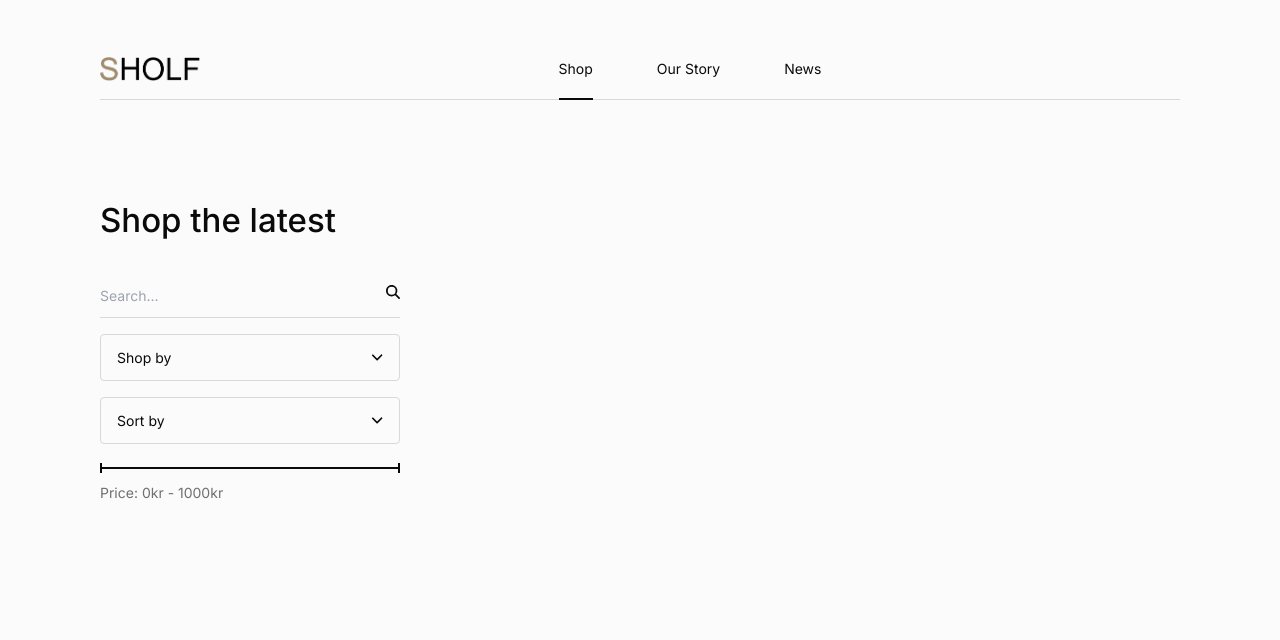
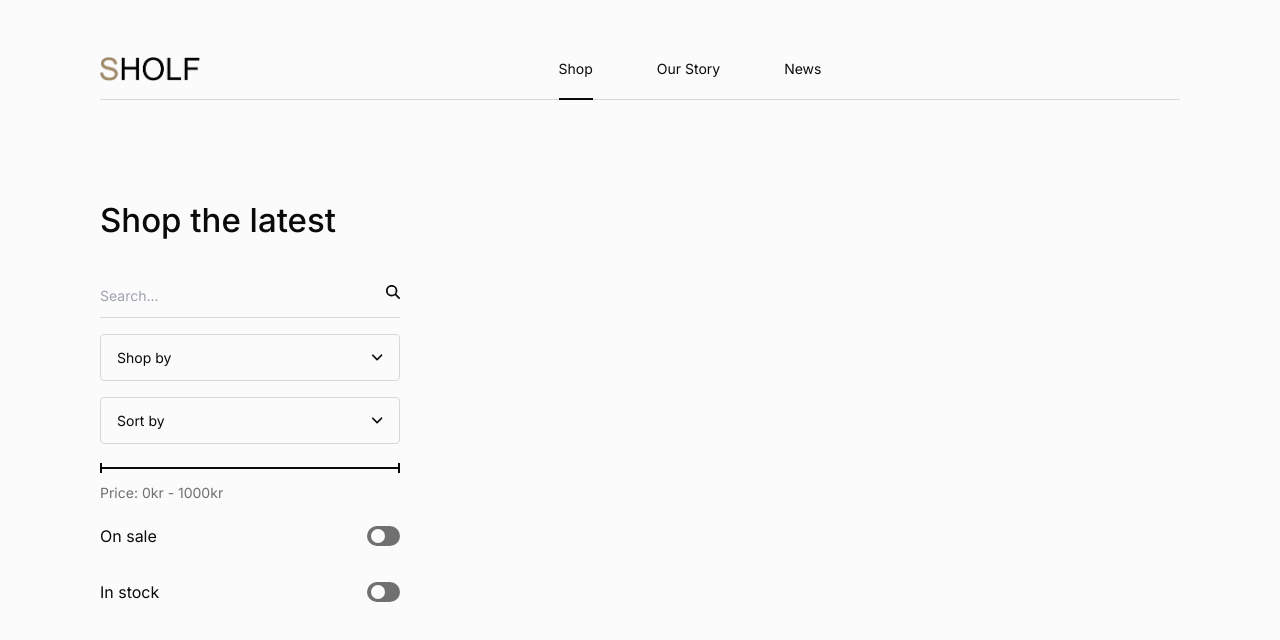
Before and after one commit to buhrmansolutions/interior-affiliate, a Next.js app: page /shop in a window 1280 px wide. Shown: the top 640 px of the page. Built offline with nearby package versions, Linux system fonts and the light colour scheme.

Commit message:
Filters done

```diff
--- a/app/components/filter/Dropdown.tsx
+++ b/app/components/filter/Dropdown.tsx
@@ -37,13 +37,7 @@ export default ({
       {showOptions && (
         <div className="options">
           {options.map((option) => (
-            <button
-              value={option}
-              onClick={(e) => {
-                console.log("option", e);
-                setValue(e);
-              }}
-            >
+            <button value={option} onClick={(e) => setValue(e)}>
               {option}
             </button>
           ))}
--- a/app/components/filter/PriceRangeSlider.tsx
+++ b/app/components/filter/PriceRangeSlider.tsx
@@ -12,7 +12,6 @@ export default () => {
     const newValue = e.target.value;
     const newFromValue = Math.min(newValue, to);
     const percentageValue = 100 * (newFromValue / (maxPrice - minPrice));
-    console.log((100 * (to - from)) / (maxPrice - minPrice) + "%");
     document.getElementById("from-handle")!.style.left = percentageValue + "%";
     document.getElementById("range")!.style.left = percentageValue + "%";
     document.getElementById("range")!.style.width =
@@ -31,7 +30,7 @@ export default () => {
     setTo(newToValue);
   };
   return (
-    <div>
+    <div className="slider-container">
       <div id="slider-distance">
         <div>
           <div id="background-range" />
--- /dev/null
+++ b/app/components/filter/Switch.tsx
@@ -0,0 +1,11 @@
+const Switch = ({ label }) => (
+  <div className="switch-container">
+    {label}
+    <label className="switch">
+      <input type="checkbox" />
+      <span className="slider round" />
+    </label>
+  </div>
+);
+
+export default Switch;
--- a/app/components/filter/config.js
+++ b/app/components/filter/config.js
@@ -1,9 +1,10 @@
 export default {
-    search: true,
-    priceRange: true,
-    sortBy: true,
-    shopBy: true
-}
+  search: true,
+  priceRange: true,
+  sortBy: true,
+  shopBy: true,
+  onSaleSwitch: true,
+};
 
-export const sortByOptions = ["price", "date added"]
-export const shopByOptions = ["clubs", "gloves", "balls"]
+export const sortByOptions = ["price", "date added"];
+export const shopByOptions = ["clubs", "gloves", "balls"];
--- a/app/components/filter/index.tsx
+++ b/app/components/filter/index.tsx
@@ -5,6 +5,7 @@ import { faMagnifyingGlass } from "@fortawesome/free-solid-svg-icons";
 import { FontAwesomeIcon } from "@fortawesome/react-fontawesome";
 import PriceRangeSlider from "./PriceRangeSlider";
 import Dropdown from "./Dropdown";
+import Switch from "./Switch";
 import enabledFilters, { sortByOptions, shopByOptions } from "./config";
 
 export default function Layout() {
@@ -23,6 +24,8 @@ export default function Layout() {
         <Dropdown options={sortByOptions} label="Sort by" />
       )}
       {enabledFilters.priceRange && <PriceRangeSlider />}
+      {enabledFilters.onSaleSwitch && <Switch label="On sale" />}
+      {enabledFilters.onSaleSwitch && <Switch label="In stock" />}
     </div>
   );
 }
--- a/app/components/filter/style.css
+++ b/app/components/filter/style.css
@@ -3,6 +3,9 @@
   display: flex;
   flex-direction: column;
   gap: var(--body-large-size);
+}
+.slider-container {
+  height: 40px;
 }
 
 .input-container {
@@ -125,6 +128,7 @@ input[type="range"]::-ms-tooltip {
   justify-content: space-between;
   display: flex;
   cursor: pointer;
+  text-transform: capitalize;
 }
 
 .options > button:hover {
@@ -137,6 +141,75 @@ input[type="range"]::-ms-tooltip {
   border-radius: 0px 0px 4px 4px;
 }
 
+.switch {
+  position: relative;
+  display: inline-block;
+  width: 33px;
+  height: 20px;
+}
+
+/* Hide default HTML checkbox */
+.switch input {
+  opacity: 0;
+  width: 0;
+  height: 0;
+}
+
+/* The slider */
+.slider {
+  position: absolute;
+  cursor: pointer;
+  top: 0;
+  left: 0;
+  right: 0;
+  bottom: 0;
+  background-color: var(--dark-gray);
+  -webkit-transition: 0.4s;
+  transition: 0.4s;
+}
+
+.slider:before {
+  position: absolute;
+  content: "";
+  height: 14px;
+  width: 14px;
+  left: 4px;
+  bottom: 3px;
+  background-color: var(--white);
+  -webkit-transition: 0.4s;
+  transition: 0.4s;
+}
+
+input:checked + .slider {
+  background-color: var(--accent);
+}
+
+input:focus + .slider {
+  box-shadow: 0 0 1px var(--accent);
+}
+
+input:checked + .slider:before {
+  -webkit-transform: translateX(11px);
+  -ms-transform: translateX(11px);
+  transform: translateX(11px);
+}
+
+.slider.round {
+  border-radius: 10px;
+}
+
+.slider.round:before {
+  border-radius: 50%;
+}
+
+.switch-container {
+  display: flex;
+  align-items: center;
+  justify-content: space-between;
+  font-size: var(--body-large-size);
+  height: 40px;
+}
+
 @media only screen and (max-width: 1080px) {
   .filter {
     width: 100%;
--- a/app/globals.css
+++ b/app/globals.css
@@ -3,13 +3,13 @@
 @tailwind utilities;
 
 :root {
-  --accent: #B4A186;
-  --white: #FBFBFB;
-  --black: #0A0A0A;
+  --accent: #b4a186;
+  --white: #fbfbfb;
+  --black: #0a0a0a;
   --light-gray: #d8d8d8;
-  --gray: #3D3D3D;
+  --gray: #3d3d3d;
   --dark-gray: #707070;
-  --error: #D82700;
+  --error: #d82700;
   --heading-size: 33px;
   --heading2-size: 26px;
   --heading3-size: 20px;
@@ -37,28 +37,27 @@ svg {
   color: var(--black);
 }
 
-h1{
+h1 {
   font-size: var(--heading-size);
   font-weight: var(--medimum-weight);
 }
 
-h2{
+h2 {
   font-size: var(--heading2-size);
   font-weight: var(--regular-weight);
 }
-h3{
+h3 {
   font-size: var(--heading3-size);
   font-weight: var(--regular-weight);
 }
-h4{
+h4 {
   font-size: var(--headin4-size);
   font-weight: var(--medium-weight);
 }
-h5{
+h5 {
   font-size: var(--headin5-size);
   font-weight: var(--regular-weight);
 }
-
 
 @media only screen and (max-width: 1080px) {
   body {
@@ -70,13 +69,13 @@ input:focus,
 select:focus,
 textarea:focus,
 button:focus {
-    outline: none;
+  outline: none;
 }
 
-input{
+input {
   background: none;
   border-bottom: 1px solid var(--light-gray);
   font-size: var(--body-medium-size);
   width: 100%;
-  padding-bottom: var(--margin-small)
+  padding-bottom: var(--margin-small);
 }
```
